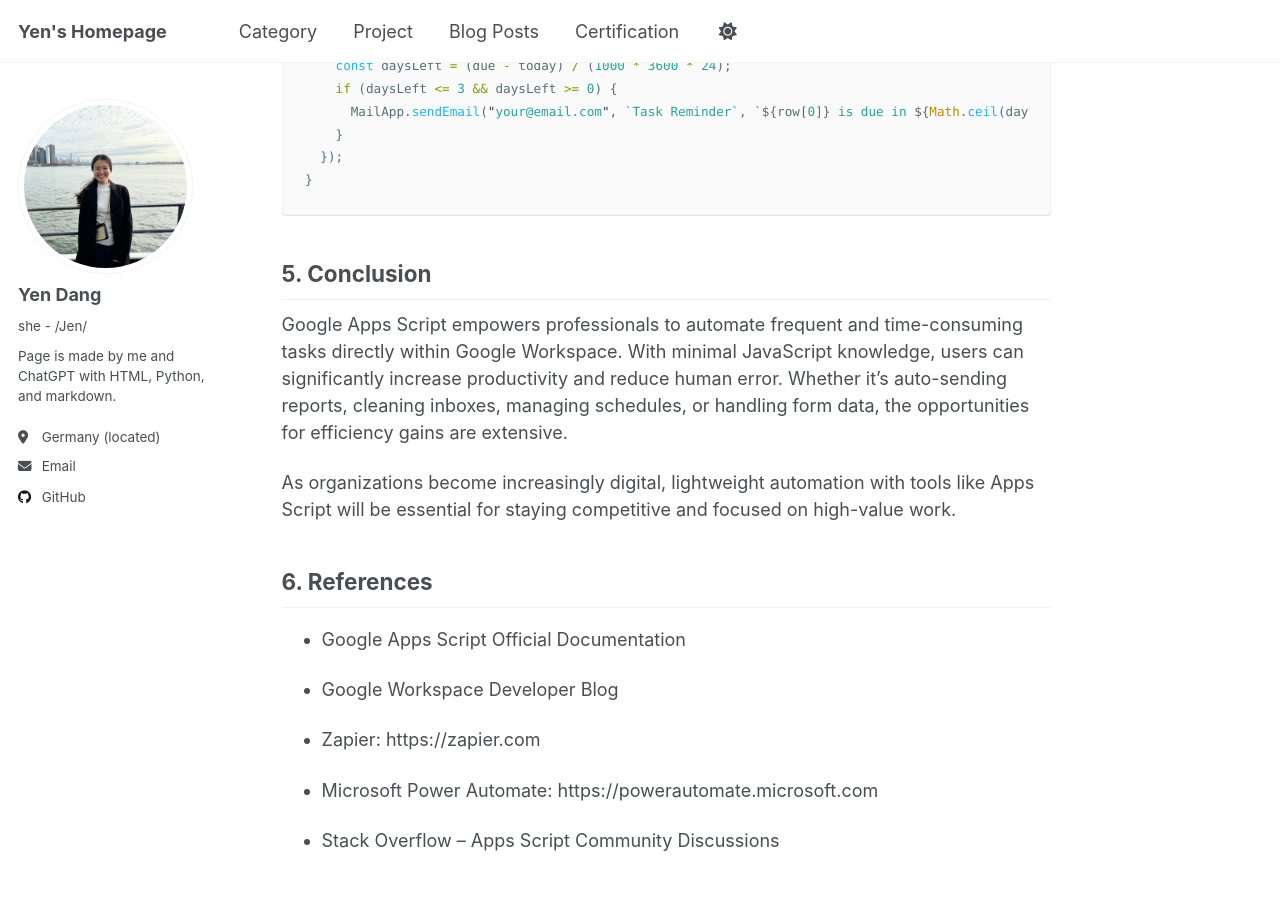
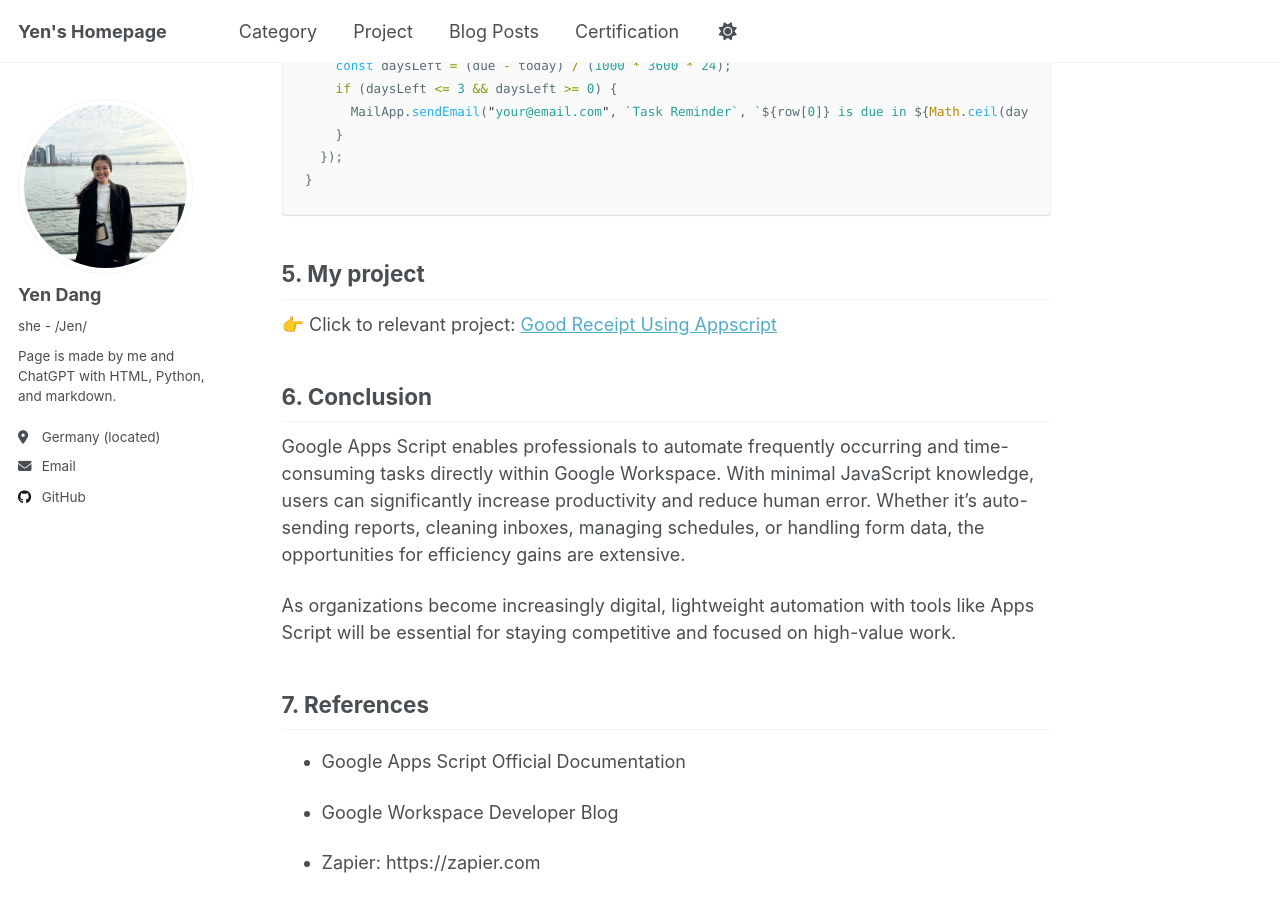
Before and after one commit to yen010390/yen010390.github.io, a Jekyll site: the page built from _posts/2021-08-26-blog-post-5.md, in a window 1280 px wide and 900 px high, scrolled down 3387 px. Built offline with Jekyll 4.4.1, drawn with Linux system fonts in a browser that asks for light colours.

Commit message:
Update 2021-08-26-blog-post-5.md

````diff
--- a/_posts/2021-08-26-blog-post-5.md
+++ b/_posts/2021-08-26-blog-post-5.md
@@ -127,13 +127,18 @@ function deadlineReminder() {
 }
 ```
 
-## 5. Conclusion
+## 5. My project
 
-Google Apps Script empowers professionals to automate frequent and time-consuming tasks directly within Google Workspace. With minimal JavaScript knowledge, users can significantly increase productivity and reduce human error. Whether it’s auto-sending reports, cleaning inboxes, managing schedules, or handling form data, the opportunities for efficiency gains are extensive.
+👉 Click to relevant project: [Good Receipt Using Appscript](/project/c02-GR/)
+
+
+## 6. Conclusion
+
+Google Apps Script enables professionals to automate frequently occurring and time-consuming tasks directly within Google Workspace. With minimal JavaScript knowledge, users can significantly increase productivity and reduce human error. Whether it’s auto-sending reports, cleaning inboxes, managing schedules, or handling form data, the opportunities for efficiency gains are extensive.
 
 As organizations become increasingly digital, lightweight automation with tools like Apps Script will be essential for staying competitive and focused on high-value work.
 
-## 6. References
+## 7. References
 - Google Apps Script Official Documentation
 
 - Google Workspace Developer Blog
````
